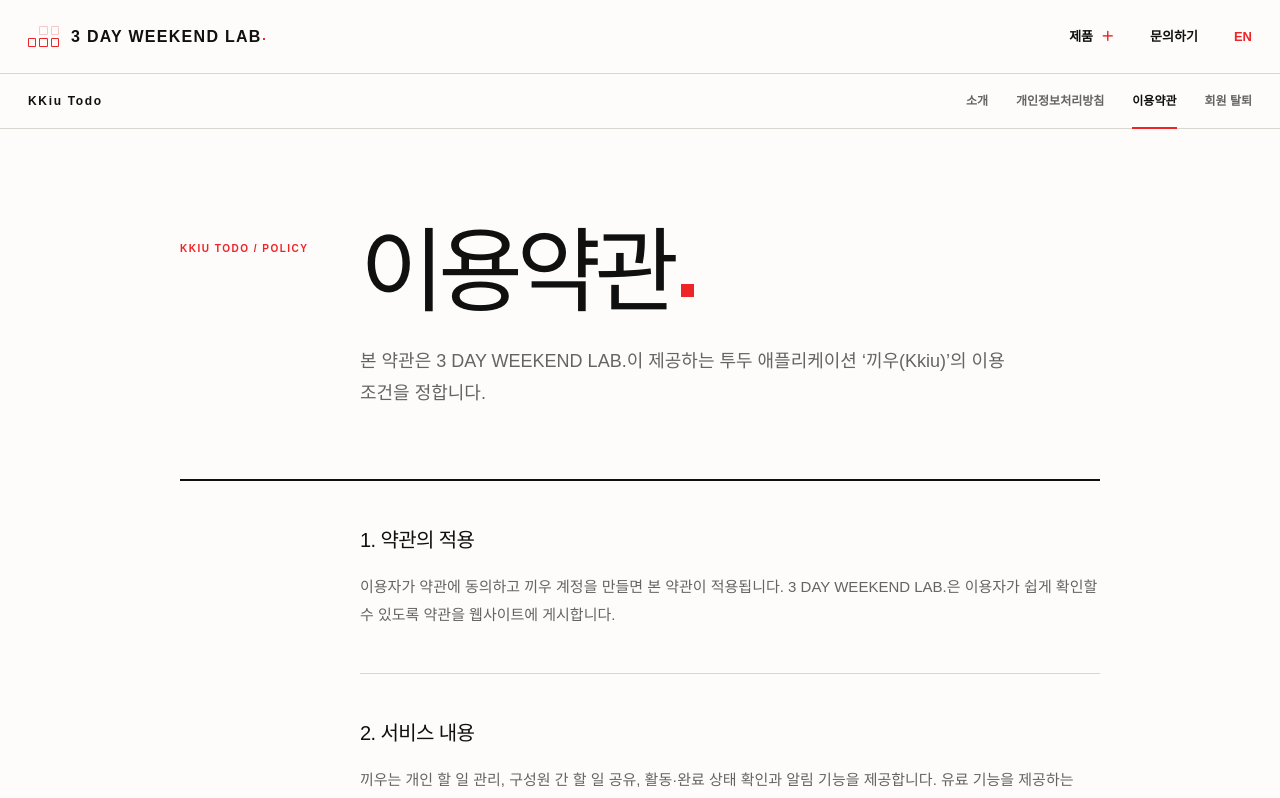
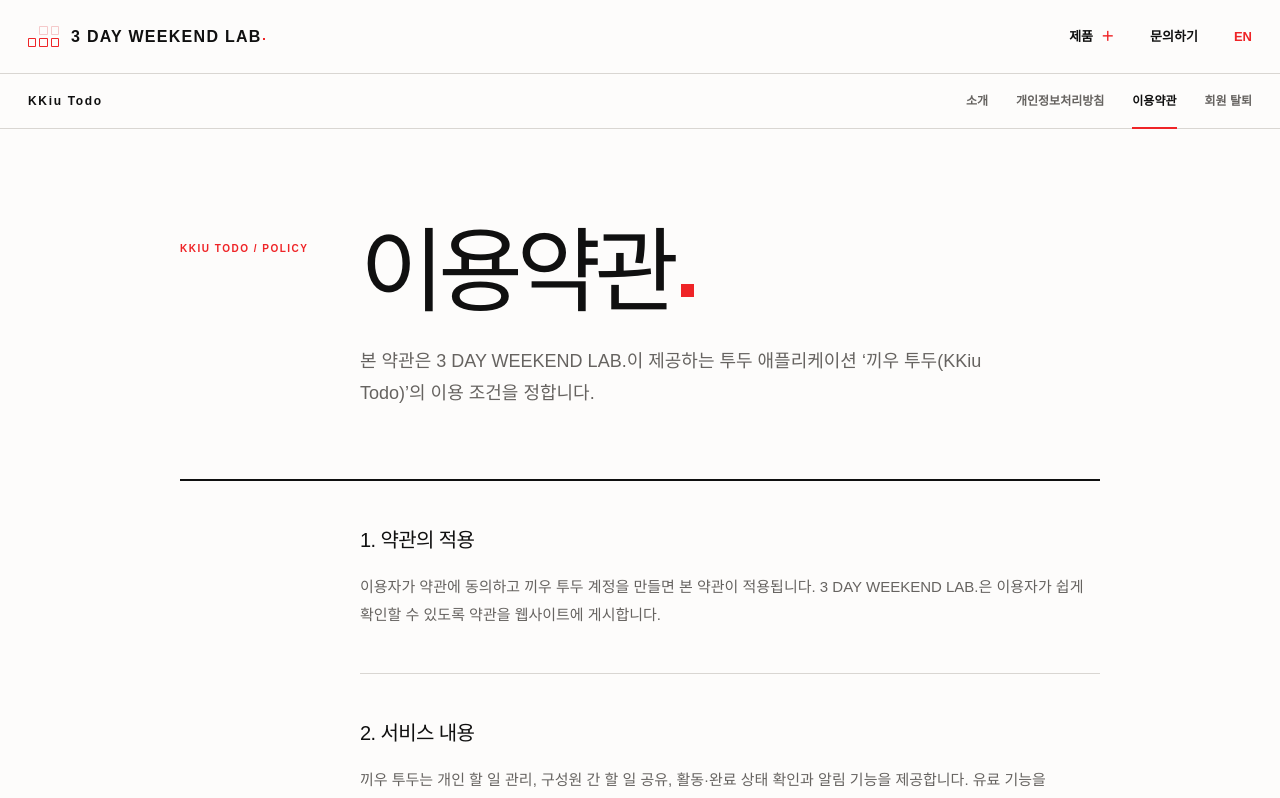
Before and after one commit to kiyelo/kkiu-site, a Next.js app: page /terms in a window 1280 px wide. Shown: the top 798 px of the page. Built offline with nearby package versions, Linux system fonts and the light colour scheme.

Commit message:
Rename Korean Kkiu references to Kkiu Todo in terms

```diff
--- a/app/terms/page.tsx
+++ b/app/terms/page.tsx
@@ -2,8 +2,8 @@
 import { LegalPage } from "../ui";
 
 export const metadata: Metadata = {
-  title: "끼우 이용약관",
-  description: "끼우 서비스 이용약관입니다.",
+  title: "끼우 투두 이용약관",
+  description: "끼우 투두 서비스 이용약관입니다.",
 };
 
 export default function Page() {
@@ -12,24 +12,24 @@
       locale="ko"
       active="terms"
       title="이용약관"
-      lead="본 약관은 3 DAY WEEKEND LAB.이 제공하는 투두 애플리케이션 ‘끼우(Kkiu)’의 이용 조건을 정합니다."
+      lead="본 약관은 3 DAY WEEKEND LAB.이 제공하는 투두 애플리케이션 ‘끼우 투두(KKiu Todo)’의 이용 조건을 정합니다."
       sections={[
         {
           title: "1. 약관의 적용",
           paragraphs: [
-            "이용자가 약관에 동의하고 끼우 계정을 만들면 본 약관이 적용됩니다. 3 DAY WEEKEND LAB.은 이용자가 쉽게 확인할 수 있도록 약관을 웹사이트에 게시합니다.",
+            "이용자가 약관에 동의하고 끼우 투두 계정을 만들면 본 약관이 적용됩니다. 3 DAY WEEKEND LAB.은 이용자가 쉽게 확인할 수 있도록 약관을 웹사이트에 게시합니다.",
           ],
         },
         {
           title: "2. 서비스 내용",
           paragraphs: [
-            "끼우는 개인 할 일 관리, 구성원 간 할 일 공유, 활동·완료 상태 확인과 알림 기능을 제공합니다. 유료 기능을 제공하는 경우 가격과 이용 조건을 결제 전에 별도로 안내합니다.",
+            "끼우 투두는 개인 할 일 관리, 구성원 간 할 일 공유, 활동·완료 상태 확인과 알림 기능을 제공합니다. 유료 기능을 제공하는 경우 가격과 이용 조건을 결제 전에 별도로 안내합니다.",
           ],
         },
         {
           title: "3. 회원가입과 계정",
           paragraphs: [
-            "이용자는 끼우가 제공하는 인증 방식으로 회원가입할 수 있습니다. 외부 로그인 서비스를 이용하는 경우 해당 서비스의 이용 조건이 함께 적용될 수 있습니다.",
+            "이용자는 끼우 투두가 제공하는 인증 방식으로 회원가입할 수 있습니다. 외부 로그인 서비스를 이용하는 경우 해당 서비스의 이용 조건이 함께 적용될 수 있습니다.",
             "이용자는 정확한 정보를 사용하고 계정 접근 수단을 안전하게 관리해야 하며, 계정의 무단 사용을 알게 된 경우 3dayweekendlab@gmail.com으로 알려야 합니다.",
           ],
         },
@@ -46,7 +46,7 @@
           title: "5. 이용자 콘텐츠와 권리",
           paragraphs: [
             "이용자가 작성한 할 일과 콘텐츠의 권리는 이용자에게 있습니다. 이용자는 서비스 제공에 필요한 범위에서 해당 콘텐츠를 저장·동기화하고 자신이 참여한 끼리 구성원에게 표시할 권한을 3 DAY WEEKEND LAB.에 부여합니다.",
-            "끼우의 이름, 디자인, 소프트웨어 등 서비스 자체에 관한 권리는 3 DAY WEEKEND LAB. 또는 정당한 권리자에게 있습니다.",
+            "끼우 투두의 이름, 디자인, 소프트웨어 등 서비스 자체에 관한 권리는 3 DAY WEEKEND LAB. 또는 정당한 권리자에게 있습니다.",
           ],
         },
         {
```
